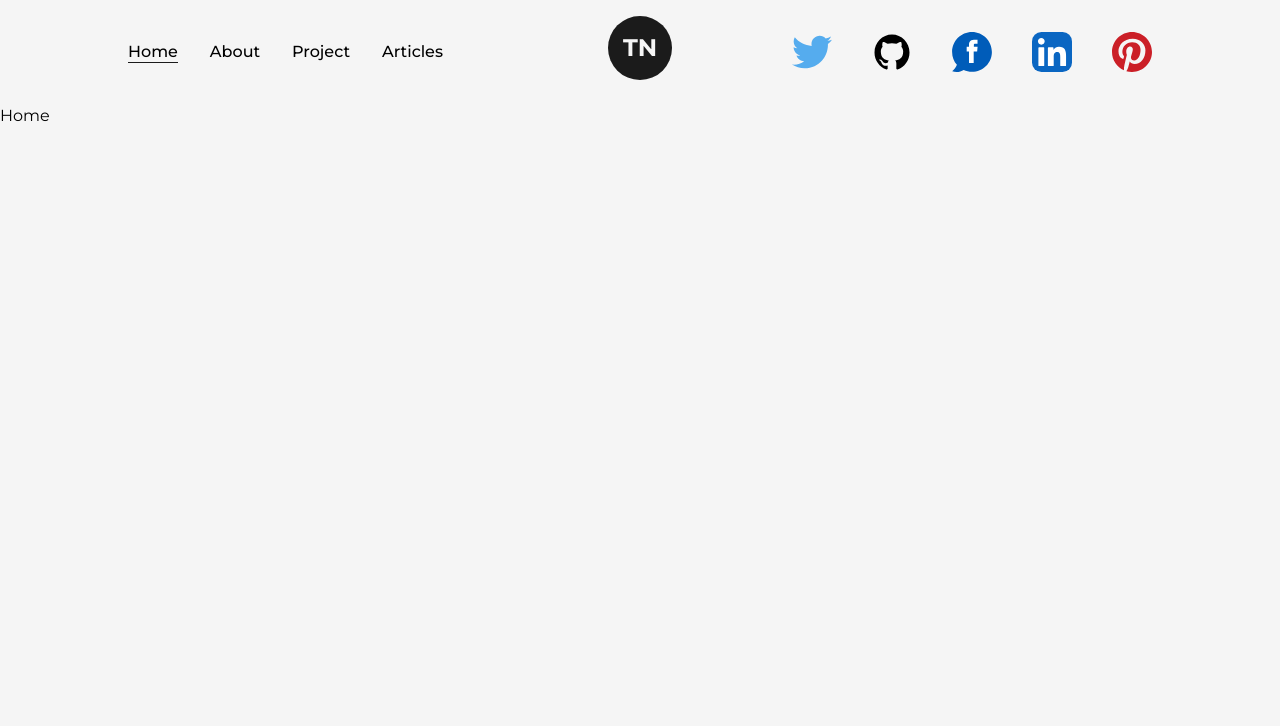
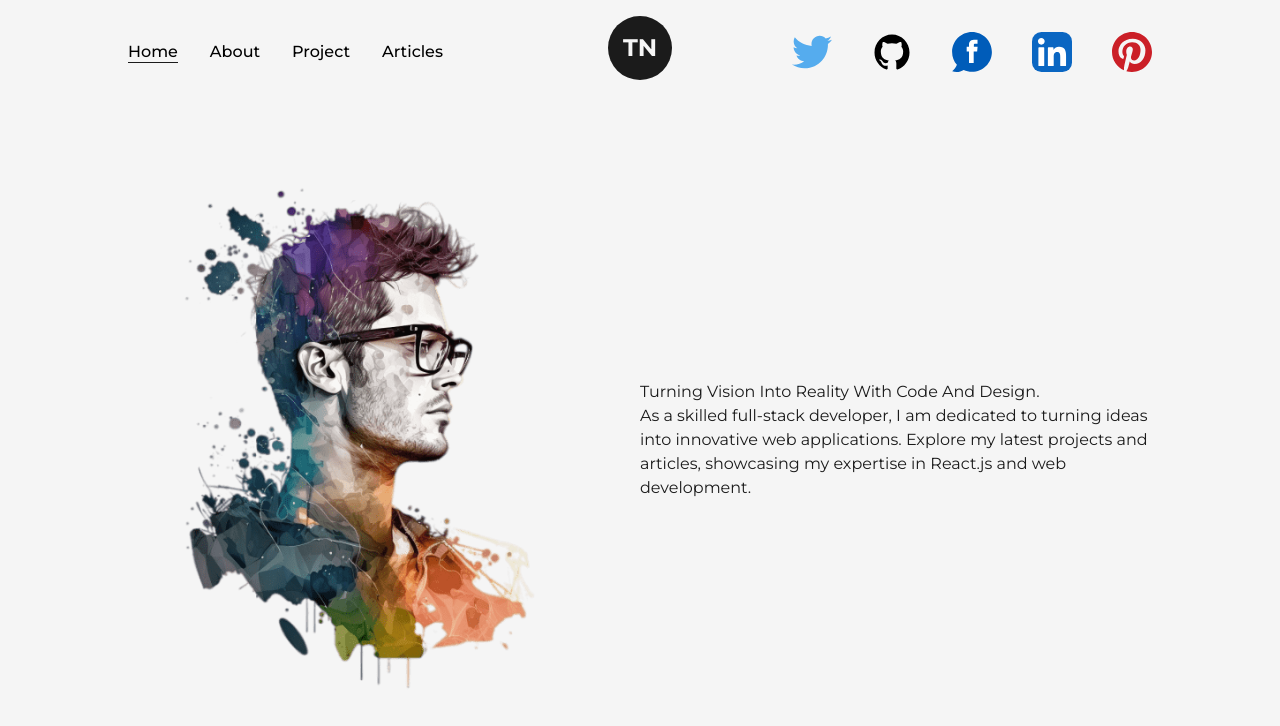
Before and after one commit to TruongTanNghia/Build-My-Profile-NextJs, a Next.js app: page / in a window 1280 px wide. Shown: the top 726 px of the page. Built offline with nearby package versions, Linux system fonts and the light colour scheme.

Commit message:
#6 [HomePage] - Creating Home Page

```diff
--- /dev/null
+++ b/src/components/Layout.js
@@ -0,0 +1,13 @@
+import React from "react";
+
+const Layout = ({ children, className = "" }) => {
+  return (
+    <div
+      className={`w-full h-full inline-block z-0 bg-light p-32 ${className}`}
+    >
+      {children}
+    </div>
+  );
+};
+
+export default Layout;
--- a/src/pages/index.js
+++ b/src/pages/index.js
@@ -1,5 +1,7 @@
+import Layout from "@/components/Layout";
 import Head from "next/head";
-
+import Image from "next/image";
+import profilePic from "../../public/images/profile/developer-pic-1.png";
 export default function Home() {
   return (
     <>
@@ -7,7 +9,28 @@
         <title>Create Next App</title>
         <meta name="description" content="Generated by create next app" />
       </Head>
-      <main className="">Home</main>
+      <main className="flex items-center text-dark w-full min-h-screen">
+        <Layout className="pt-0">
+          <div className="flex items-center justify-between w-full">
+            <div className="w-1/2">
+              <Image
+                src={profilePic}
+                alt="TanNghia"
+                className="w-full h-auto"
+              />
+            </div>
+            <div className="w-1/2">
+              <h1>Turning Vision Into Reality With Code And Design. </h1>
+              <p>
+                As a skilled full-stack developer, I am dedicated to turning
+                ideas into innovative web applications. Explore my latest
+                projects and articles, showcasing my expertise in React.js and
+                web development.
+              </p>
+            </div>
+          </div>
+        </Layout>
+      </main>
     </>
   );
 }
```
